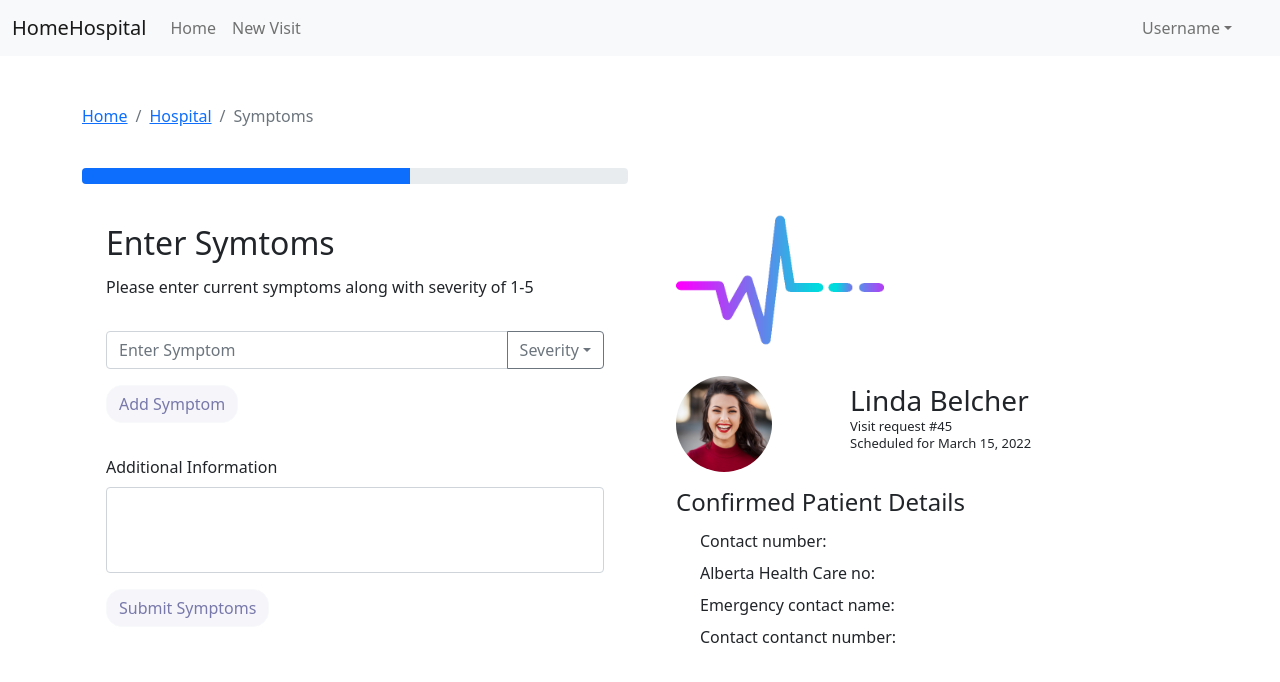
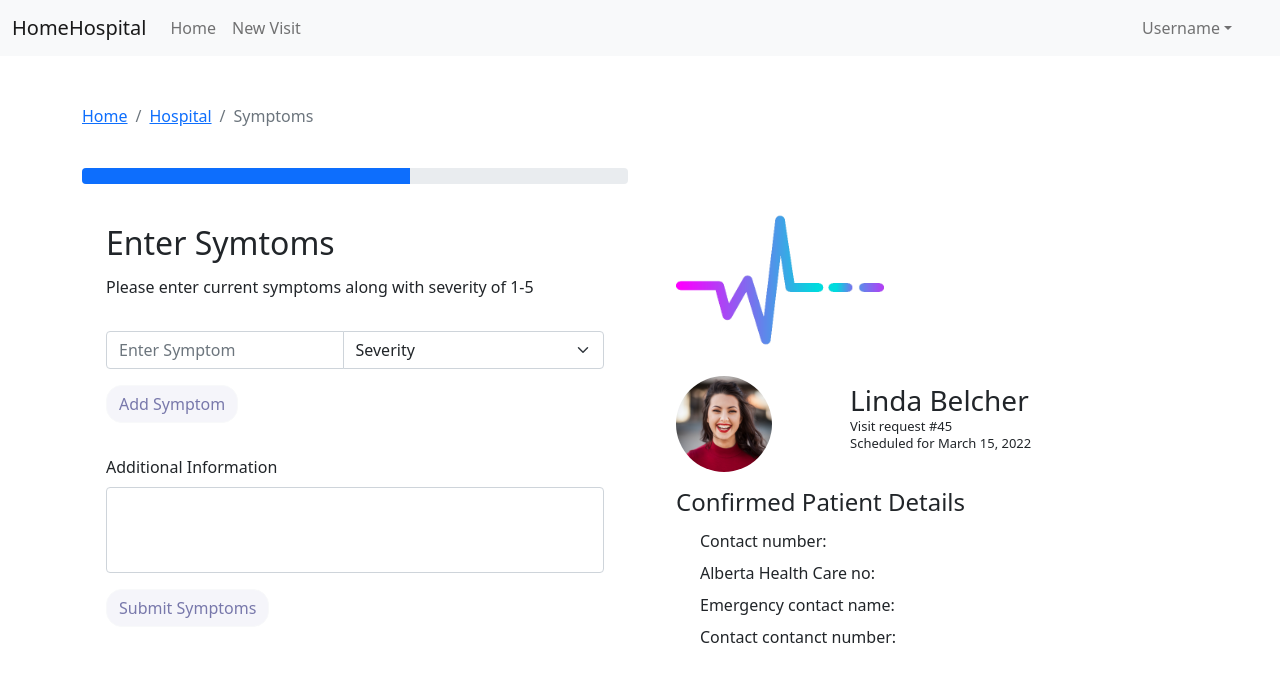
Before and after one commit to liamandaidan/HomeHospital, a React (Create React App) app in the folder HomeHospital-Frontend/hh-front/: page / in a window 1280 px wide. Shown: the top 682 px of the page. Built offline with nearby package versions, Linux system fonts and the light colour scheme.

Commit message:
Update SymptomsForm.js

```diff
--- a/HomeHospital-Frontend/hh-front/src/components/SymptomsForm.js
+++ b/HomeHospital-Frontend/hh-front/src/components/SymptomsForm.js
@@ -12,15 +12,6 @@ import "../styles/SymptomForm.css";
 import DropdownMenu from "react-bootstrap/esm/DropdownMenu";
 
 function SymptomsForm() {
-  const [symptom, setSymptom] = useState("");
-  const [severity, setSeverity] = useState();
-
-  const severityOptions = [
-    { key: 1, text: '1', value: 1 },
-    { key: 2, text: '2', value: 2 },
-    { key: 3, text: '3', value: 3 },
-  ];
-
   const [symptomsList, setSymptomsList] = useState([
     {
       symptom: "",
@@ -29,8 +20,6 @@ function SymptomsForm() {
   ]);
 
   console.log(symptomsList);
-  // console.log(severity);
-
 
   const handleSymptomsAdd = () => {
     setSymptomsList([
@@ -51,18 +40,16 @@ function SymptomsForm() {
   const handleSymptomsChange = (e, index) => {
     const { name, value } = e.target;
 
-    console.log(name, value);
     const list = [...symptomsList];
     list[index][name] = value;
     setSymptomsList(list);
   };
 
   const handleSeverityChange = (e, index) => {
-    console.log(index);
-    console.log(e);
+    const { name, value } = e.target;
 
     const list = [...symptomsList];
-    list[index][e.name] = e;
+    list[index][name] = value;
     setSymptomsList(list);
   };
 
@@ -88,22 +75,27 @@ function SymptomsForm() {
                     type="text"
                     name="symptom"
                     placeholder="Enter Symptom"
-                    value={singleSymptom.symptom.service}
+                    value={singleSymptom.service}
                     onChange={(e) => handleSymptomsChange(e, index)}
                   />
-                  <DropdownButton
+                  <Form.Select name="severity" onChange={(e) => handleSeverityChange(e, index)}>
+                    <option defaultChecked>Severity</option>
+                    <option value="1">1</option>
+                    <option value="2">2</option>
+                    <option value="3">3</option>
+                  </Form.Select>
+                  {/* <DropdownButton
                     className="severityDrop"
                     variant="outline-secondary"
                     title="Severity"
                     id="input-group-dropdown-2"
-                    align="end"
                     name="severity"
                     onSelect={(e) => handleSeverityChange(e, index)}
                   >
                     <Dropdown.Item eventKey="1">1</Dropdown.Item>
                     <Dropdown.Item eventKey="2">2</Dropdown.Item>
                     <Dropdown.Item eventKey="3">3</Dropdown.Item>
-                  </DropdownButton>
+                  </DropdownButton> */}
 
                   {symptomsList.length > 1 && (
                     <Button
```
